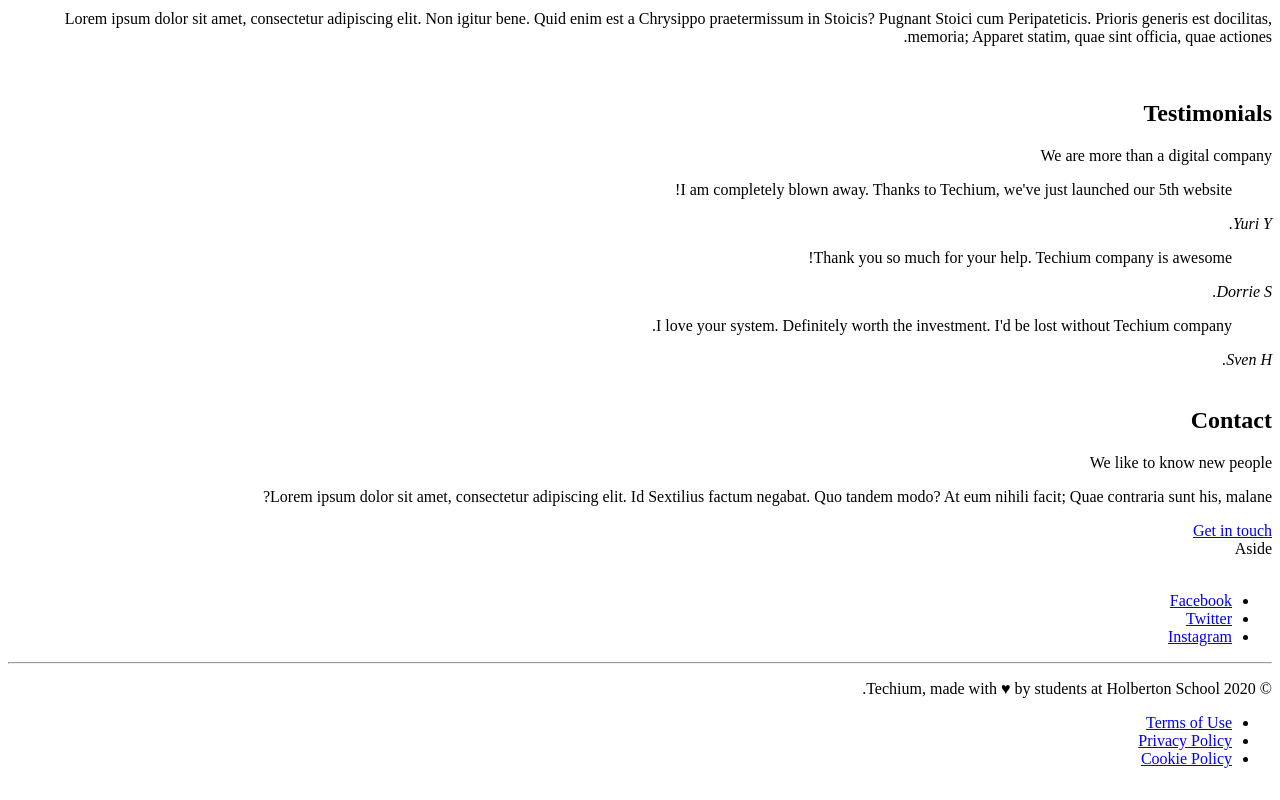
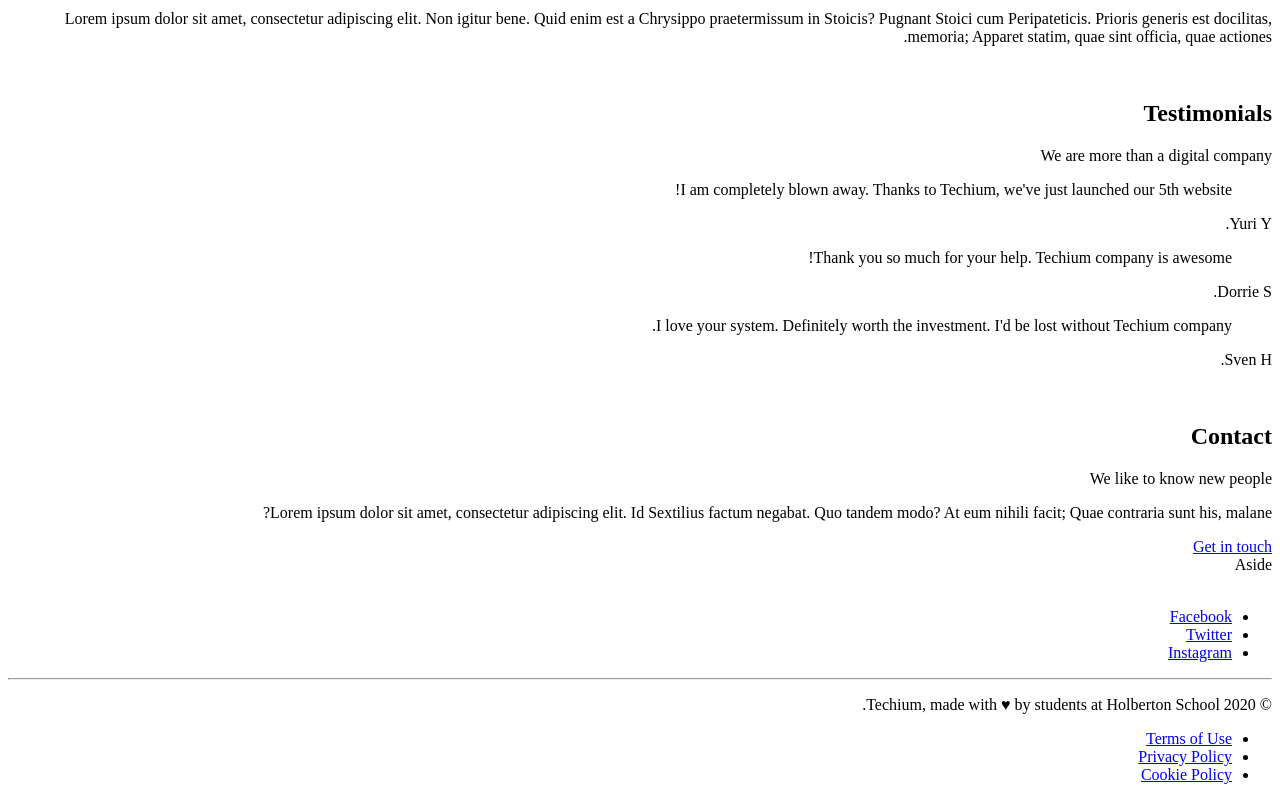
Before and after one commit to AndresBlandonW/holbertonschool-web_front_end, a plain HTML site: page 0x00-html_advanced/29-index.html in a window 1280 px wide. Shown: the part 1828-2628 px from the top of the page. Drawn offline with Linux system fonts and the light colour scheme.

Commit message:
Update - blockquote 2

```diff
--- a/0x00-html_advanced/29-index.html
+++ b/0x00-html_advanced/29-index.html
@@ -143,19 +143,19 @@
                         <blockquote>
                             <p>I am completely blown away. Thanks to Techium, we've just launched our 5th website!</p>
                         </blockquote>
-                        <cite>Yuri Y.</cite>
+                        <p>Yuri Y.</p>
                     </article>
                     <article>
                         <blockquote>
                             <p>Thank you so much for your help. Techium company is awesome!</p>
                         </blockquote>
-                        <cite>Dorrie S.</cite>
+                        <p>Dorrie S.</p>
                     </article>
                     <article>
                         <blockquote>
                             <p>I love your system. Definitely worth the investment. I'd be lost without Techium company.</p>
                         </blockquote>
-                        <cite>Sven H.</cite>
+                        <p>Sven H.</p>
                     </article>
                 </div>
             </div>
```
